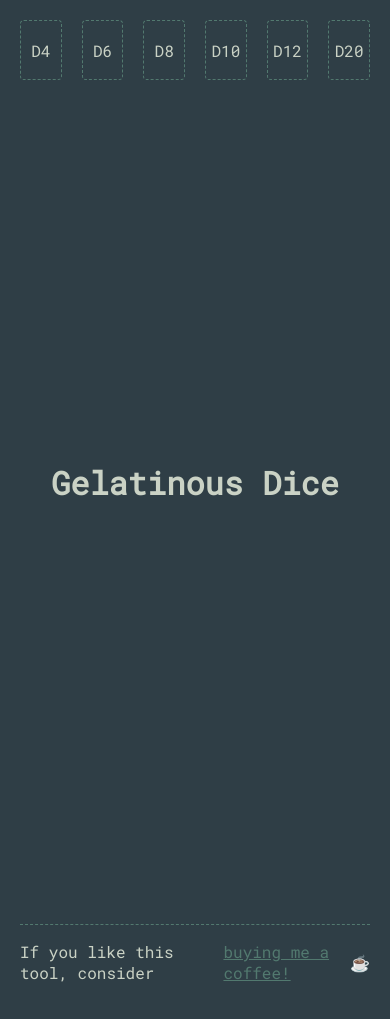
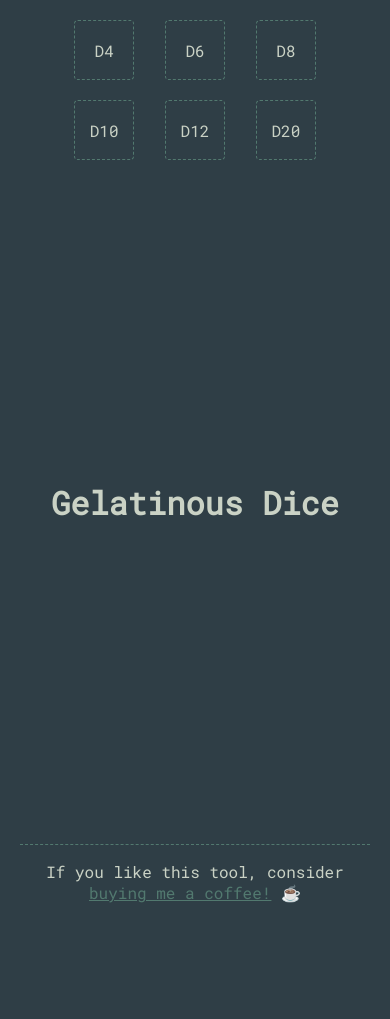
Before and after one commit to ChuckLeon/Gelatinous-dice, a Nuxt app: page / in a window 390 px wide. After the commit the page ends 939 px from the top, so only its background shows below. Built offline with nearby package versions, Linux system fonts and the light colour scheme.

Commit message:
visual fixes mainly for mobile

```diff
--- a/assets/scss/basics/buttons.scss
+++ b/assets/scss/basics/buttons.scss
@@ -5,6 +5,7 @@
   transition: all 300ms ease-in-out;
   padding: $base $base3x;
   background-color: transparent;
+  color: $color-text;
 
   &:hover {
     background-color: $color-primary;
--- a/assets/scss/basics/grid.scss
+++ b/assets/scss/basics/grid.scss
@@ -21,4 +21,12 @@
       grid-template-columns: repeat(2, 1fr);
     }
   }
+
+  &--6 {
+    grid-template-columns: repeat(6, 1fr);
+
+    @include mobile {
+      grid-template-columns: repeat(3, 1fr);
+    }
+  }
 }
--- a/assets/scss/basics/link.scss
+++ b/assets/scss/basics/link.scss
@@ -1,5 +1,4 @@
 .link {
   color: $color-secondary;
   text-decoration: underline;
-  margin: 0 5px;
 }
--- a/assets/scss/components/footer.scss
+++ b/assets/scss/components/footer.scss
@@ -6,4 +6,8 @@ footer {
     border-top: 1px dashed $color-secondary;
     justify-content: center;
   }
+
+  @include mobile {
+    text-align: center;
+  }
 }
--- a/assets/scss/components/tray.scss
+++ b/assets/scss/components/tray.scss
@@ -1,7 +1,8 @@
 .tray {
   padding: $base;
-  width: 100%;
-  height: $base3x;
+  width: 75vw;
+  max-width: 800px;
+  margin: auto;
 
   &__btn {
     display: flex;
@@ -10,9 +11,12 @@
     height: $base3x;
     width: $base3x;
     padding: unset;
+    justify-self: center;
+  }
 
-    &:not(:last-child) {
-      margin-right: $base;
+  @include tablet {
+    @include mobile {
+      max-width: unset;
     }
   }
 }
--- a/assets/scss/pages/home.scss
+++ b/assets/scss/pages/home.scss
@@ -1,6 +1,6 @@
 .home {
   &__content {
-    min-height: 100vh;
+    min-height: calc(100vh - 200px);
     padding: 4rem 0;
     flex: 1;
     display: flex;
--- a/components/Dice.vue
+++ b/components/Dice.vue
@@ -8,7 +8,7 @@
                 </div>
             </div>
         </div>
-        <button class="clear btn" @click="remove">-</button>
+        <button class="clear btn" @click="remove">x</button>
     </div>
 </template>
 
--- a/components/global/Footer.vue
+++ b/components/global/Footer.vue
@@ -1,9 +1,7 @@
 <template>
   <footer>
       <div class="row">
-        <p>If you like this tool, consider</p>
-        <a class="link" href="https://ko-fi.com/charlesheon" target="_blank" rel="noreferrer noopener"> buying me a coffee!</a>
-        <p> ☕️</p>
+        <p>If you like this tool, consider <a class="link" href="https://ko-fi.com/charlesheon" target="_blank" rel="noreferrer noopener">buying me a coffee!</a> ☕️</p>
       </div>
   </footer>
 </template>
--- a/components/tray/Tray.vue
+++ b/components/tray/Tray.vue
@@ -1,5 +1,5 @@
 <template>
-  <div class="tray row row--justify-center">
+  <div class="tray grid grid--6">
     <Button v-for="(dice, index) in diceToRoll" :key="index" :number="dice" @clicked="onButtonClick" />
   </div>
 </template>
```
